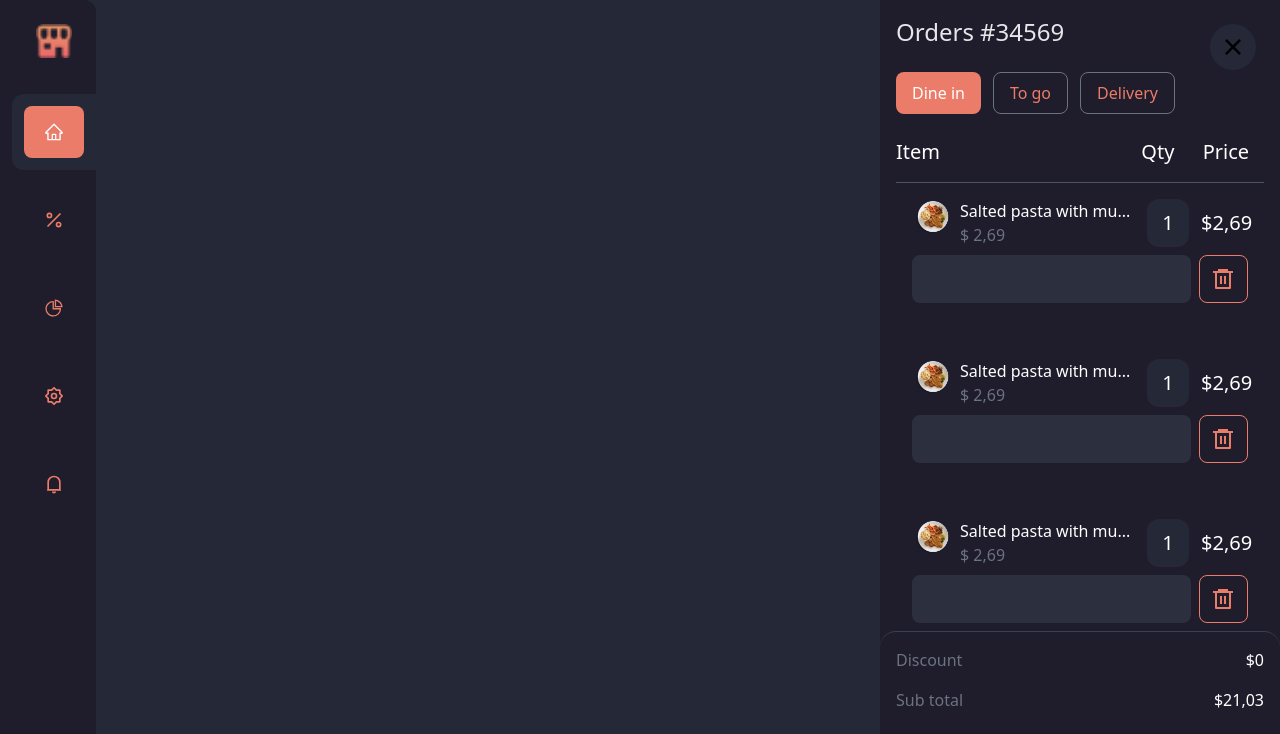
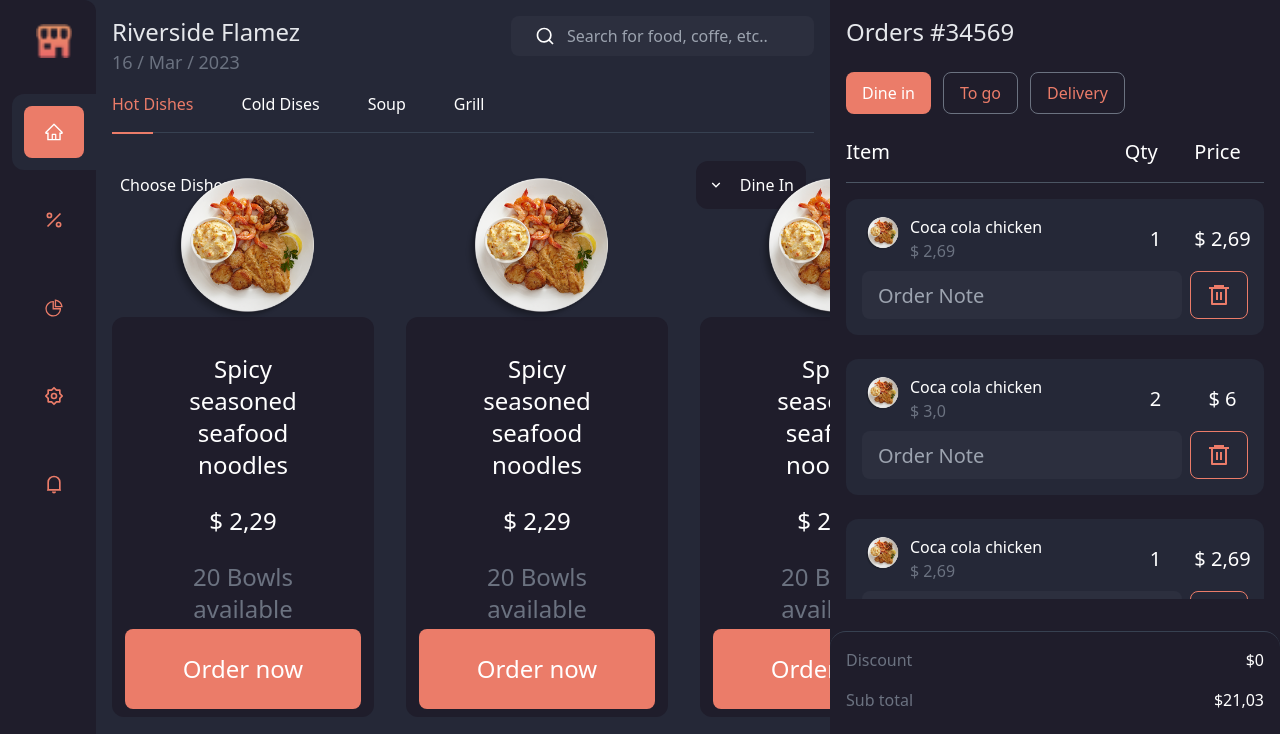
Before and after one commit to Julioalexis434/Online-store, a React (Vite) app: page / in a window 1280 px wide. Shown: the top 734 px of the page. Built offline with nearby package versions, Linux system fonts and the light colour scheme.

Commit message:
body was added

```diff
--- a/src/App.jsx
+++ b/src/App.jsx
@@ -2,14 +2,16 @@ import React from "react";
 import Orders from "./componens/Orders";
 import SideBar from "./componens/SideBar";
 import { useState } from "react";
+import Main from "./componens/Main";
 function App() {
   const [menu, setmenu] = useState(false);
-  const [showOrders, setShowOrders] = useState(true);
+  const [showOrders, setShowOrders] = useState(false);
   return (
     <div>
       <div className="bg-background w-full min-h-screen">
-        <SideBar menu = {menu} setmenu = {setmenu} setShowOrders ={setShowOrders} />
-        <Orders showOrders = {showOrders} setShowOrders = {setShowOrders} />
+        <Main />
+        <SideBar menu={menu} setmenu={setmenu} setShowOrders={setShowOrders} />
+        <Orders showOrders={showOrders} setShowOrders={setShowOrders} />
       </div>
     </div>
   );
--- a/src/componens/Header.jsx
+++ b/src/componens/Header.jsx
@@ -3,19 +3,44 @@ import { RiSearchLine } from "react-icons/ri";
 function Header() {
   return (
     <>
-      <div className=" p-2 flex flex-col md:flex-row md:justify-between">
+      <div className="p-4 l">
         {/**Header */}
-        <div className="p-4">
-          <h1 className="text-2xl font-bold text-gray-200">Riverside Flamez</h1>
-          <span className="text-gray-500 text-lg">16 / Mar / 2023</span>
+        <div className=" flex flex-col md:flex-row w-full md:justify-between gap-4">
+          <div>
+            <h1 className="text-2xl font-medium text-gray-200">
+              Riverside Flamez
+            </h1>
+            <span className="text-gray-500 text-lg">16 / Mar / 2023</span>
+          </div>
+
+          <form>
+            <div className="relative">
+              <RiSearchLine className="absolute text-xl  top-1/2 -translate-y-1/2 left-6 text-white" />
+              <input
+                type="text"
+                placeholder="Search for food, coffe, etc.."
+                className="bg-tercero px-4 py-2 pl-14  text-white  rounded-lg outline-none w-full "
+              />
+            </div>
+          </form>
         </div>
-
-        <form>
-          <div className="relative p-2">
-            <RiSearchLine className="absolute text-2xl  top-1/2 -translate-y-1/2 left-6 text-white"/>
-            <input type="text" placeholder="Search for food, coffe, etc.." className="bg-tercero p-4 pl-12  text-white  rounded-lg outline-none"/>
+        {/**TABS */}
+        <div className="flex justify-between md:justify-start md:gap-12 text-white border-b border-gray-700 mb-3 ">
+          <div className="relative">
+            <h1 className="text-primary py-4 before:w-1/2 before:h-[2px] before:bg-primary before:absolute before:-bottom-[2px]">
+              Hot Dishes
+            </h1>
           </div>
-        </form>
+          <div className="relative transition-all hover:text-primary  cursor-pointer before:w-full before:h-[2px] before:bg-primary before:absolute before:-bottom-[2px] before:scale-x-0 hover:before:scale-x-100 before:transition-all before:origin-left">
+            <h1 className=" py-4">Cold Dises</h1>
+          </div>
+          <div className="relative transition-all hover:text-primary  cursor-pointer before:w-full before:h-[2px] before:bg-primary before:absolute before:-bottom-[2px] before:scale-x-0 hover:before:scale-x-100 before:transition-all before:origin-left">
+            <h1 className=" py-4">Soup</h1>
+          </div>
+          <div className="relative transition-all hover:text-primary  cursor-pointer before:w-full before:h-[2px] before:bg-primary before:absolute before:-bottom-[2px] before:scale-x-0 hover:before:scale-x-100 before:transition-all before:origin-left">
+            <h1 className=" py-4">Grill</h1>
+          </div>
+        </div>
       </div>
     </>
   );
--- a/src/componens/Main.jsx
+++ b/src/componens/Main.jsx
@@ -1,13 +1,47 @@
 import React from "react";
 import Header from "./Header";
-import NavMovil from "./NavMovil";
-
+import { RiArrowDownSLine } from "react-icons/ri";
+import MainProduct from "./shared/MainProduct";
 function Main() {
   return (
-    <main className="w-full h-screen lg:pl-24 lg:pr-[390px] ">
+    <div className="w-full min-full lg:pl-24 lg:pr-[450px] ">
+
+      {/**HEADER */}
       <Header />
-      <NavMovil/>
-    </main>
+
+      {/**TTILE */}
+      <div className="flex  justify-between items-center mb-24 px-6 ">
+        <h1 className=" text-white font-medium">Choose Dishes</h1>
+        <button className="bg-secundary text-white  p-3 flex items-center gap-4 rounded-xl">
+          <RiArrowDownSLine />
+          Dine In
+        </button>
+      </div>
+      <main className=" h-full px-8 py-3 min-[280px]:px-4 max-w-[1800px] m-auto ">
+        {/**Body */}
+
+        <div className="grid grid-cols-1 md:grid-cols-2 lg:grid-cols-3  md:pb-12  gap-8 gap-y-40 lg:min-w-[850px] min-w-[250px] pb-28  ">
+          <MainProduct />
+          <MainProduct />
+          <MainProduct />
+          <MainProduct />
+          <MainProduct />
+          <MainProduct />
+          <MainProduct />
+          <MainProduct />
+          <MainProduct />
+          <MainProduct />
+          <MainProduct />
+          <MainProduct />
+          <MainProduct />
+          <MainProduct />
+          <MainProduct />
+          <MainProduct />
+          <MainProduct />
+          <MainProduct />
+        </div>
+      </main>
+    </div>
   );
 }
 
--- a/src/componens/Orders.jsx
+++ b/src/componens/Orders.jsx
@@ -1,12 +1,16 @@
 import React from "react";
 import OrdersProduct from "./shared/OrdersProduct";
-import {RiCloseFill} from "react-icons/ri"
+import { RiCloseFill } from "react-icons/ri";
 function Orders(props) {
-const {showOrders, setShowOrders} = props
+  const { showOrders, setShowOrders } = props;
   return (
     <>
       {/**Container */}
-      <div className={ `${showOrders ? 'right-0' : '-right-full'} bg-secundary lg:right-0 fixed top-0 w-full  h-full  lg:w-[400px]  m-b-6 p-4 whitespace-nowrap transition-all`}>
+      <div
+        className={`${
+          showOrders ? "right-0" : "-right-full"
+        } bg-secundary lg:right-0 fixed top-0 w-full  h-full  lg:w-[450px]  m-b-6 p-4 whitespace-nowrap transition-all`}
+      >
         {/**TITLE PRICE */}
         <div className="flex flex-col gap-6">
           <div>
@@ -25,13 +29,18 @@ const {showOrders, setShowOrders} = props
             <button className="px-4 py-2 text-primary border border-gray-500 rounded-lg hover:bg-primary hover:text-white transition-all  ">
               Delivery
             </button>
-            <button className="absolute top-6 right-6 bg-background text-3xl  p-2  rounded-full"  onClick={()=>{setShowOrders(false)}}>
-            <RiCloseFill/>
+            <button
+              className="absolute top-6 right-6 bg-background text-3xl  p-2  rounded-full lg:hidden"
+              onClick={() => {
+                setShowOrders(false);
+              }}
+            >
+              <RiCloseFill />
             </button>
           </div>
 
           {/**TABS */}
-          <div className="grid grid-cols-6 text-white text-xl border-b border-gray-600 pb-4">
+          <div className="grid grid-cols-6 text-white text-xl border-b border-gray-600 pb-4 mb-4">
             <div className="col-span-4">Item</div>
             <div>
               <h1>Qty</h1>
@@ -41,15 +50,53 @@ const {showOrders, setShowOrders} = props
         </div>
 
         {/**Products */}
-        <div className="flex flex-col gap-2 h-[400px] overflow-y-scroll md:h-[65%] lg:h-[450px]">
-          <OrdersProduct />
-          <OrdersProduct />
-          <OrdersProduct />
-          <OrdersProduct />
-          <OrdersProduct />
-          <OrdersProduct />
-          <OrdersProduct />
-          <OrdersProduct />
+        <div className="flex flex-col gap-2 h-[400px] overflow-y-scroll md:h-[65%] lg:h-[400px]">
+          <div>
+            <OrdersProduct
+              title="Coca cola chicken"
+              price="$ 2,69"
+              quantity="1"
+              total="$ 2,69"
+            />
+          </div>
+
+          <div>
+            <OrdersProduct
+
+              title="Coca cola chicken"
+              price="$ 3,0"
+              quantity="2"
+              total="$ 6"
+            />
+          </div>
+
+          <div>
+            <OrdersProduct
+              title="Coca cola chicken"
+              price="$ 2,69"
+              quantity="1"
+              total="$ 2,69"
+            />
+          </div>
+
+          <div>
+            <OrdersProduct
+              title="Coca cola chicken"
+              price="$ 2,69"
+              quantity="1"
+              total="$ 2,69"
+            />
+          </div>
+
+          <div>
+            <OrdersProduct
+              title="Coca cola chicken"
+              price="$ 2,69"
+              quantity="1"
+              total="$ 2,69"
+            />
+          </div>
+
         </div>
 
         {/**Pago */}
--- /dev/null
+++ b/src/componens/shared/MainProduct.jsx
@@ -0,0 +1,22 @@
+import React from "react";
+
+function MainProduct() {
+  return (
+    <>
+      <div className="bg-secundary py-4 px-14  md:p-10 lg:h-[400px]  flex flex-col justify-center items-center rounded-xl text-center text-white gap-3 lg:gap-6 relative lg:text-2xl">
+        <img
+          src="plato1.png"
+          alt=""
+          className=" w-40 h-40 object-cover -mt-24 lg:-mt-60"
+        />
+        <h1 className="px-8">Spicy seasoned seafood noodles</h1>
+        <h2>$ 2,29</h2>
+        <span className="text-gray-500">20 Bowls available</span>
+
+        <button className="bg-primary w-full text-white py-3 lg:py-6 rounded-lg lg:absolute lg:w-[90%] bottom-2">Order now</button>
+      </div>
+    </>
+  );
+}
+
+export default MainProduct;
--- a/src/componens/shared/OrdersProduct.jsx
+++ b/src/componens/shared/OrdersProduct.jsx
@@ -1,12 +1,13 @@
 import React from "react";
 import { RiDeleteBin6Line } from "react-icons/ri";
 import { useState } from "react";
-function OrdersProduct() {
+function OrdersProduct(props) {
+  const {title, price, quantity, total} = props
   const [boton, setboton] = useState(false);
   return (
 
       <>
-        <div className="bg-secundary p-4 flex flex-col gap-2 mb-4">
+        <div className=" p-4 flex flex-col gap-2 mb-4 bg-background rounded-xl">
           <div className="grid grid-cols-6 gap-4">
             <div className="col-span-4 flex gap-2">
               {/**LEFT */}
@@ -14,16 +15,16 @@ function OrdersProduct() {
                 <img src="../../public/plato1.png" alt="" />
               </div>
               <div className="text-white">
-                <h1>Salted pasta with mu...</h1>
-                <span className="text-gray-500 font-medium">$ 2,69</span>
+                <h1>{title}</h1>
+                <span className="text-gray-500 font-medium">{price}</span>
               </div>
             </div>
             {/**RIGHT*/}
-            <div className="bg-background text-white flex justify-center items-center text-xl rounded-xl font-extralight">
-              1
+            <div className="text-white flex justify-center items-center text-xl rounded-xl font-extralight">
+              {quantity}
             </div>
             <div className=" text-white flex justify-center items-center text-xl rounded-xl font-extralight">
-              $2,69
+            {total}
             </div>
           </div>
 
@@ -31,7 +32,7 @@ function OrdersProduct() {
             <form className="col-span-5">
               <input
                 type="text"
-                className="w-full h-full px-4 text-xl outline-none rounded-lg bg-tercero text-white"
+                className="w-full h-full px-4 text-xl outline-none rounded-lg bg-tercero text-white" placeholder="Order Note"
               />
             </form>
             <div className="flex items-center justify-center text-2xl text-primary border border-primary rounded-lg xl:hover:text-secundary  xl:hover:bg-primary xl:hover:border-tercero">
--- a/src/index.css
+++ b/src/index.css
@@ -4,5 +4,4 @@
 
 body{
     background:#252837  ;
-    overflow: hidden;
 }
```
Also changed, not shown: src/componens/SideBar.jsx (+17 -8 lines), public/burger.png (added).
